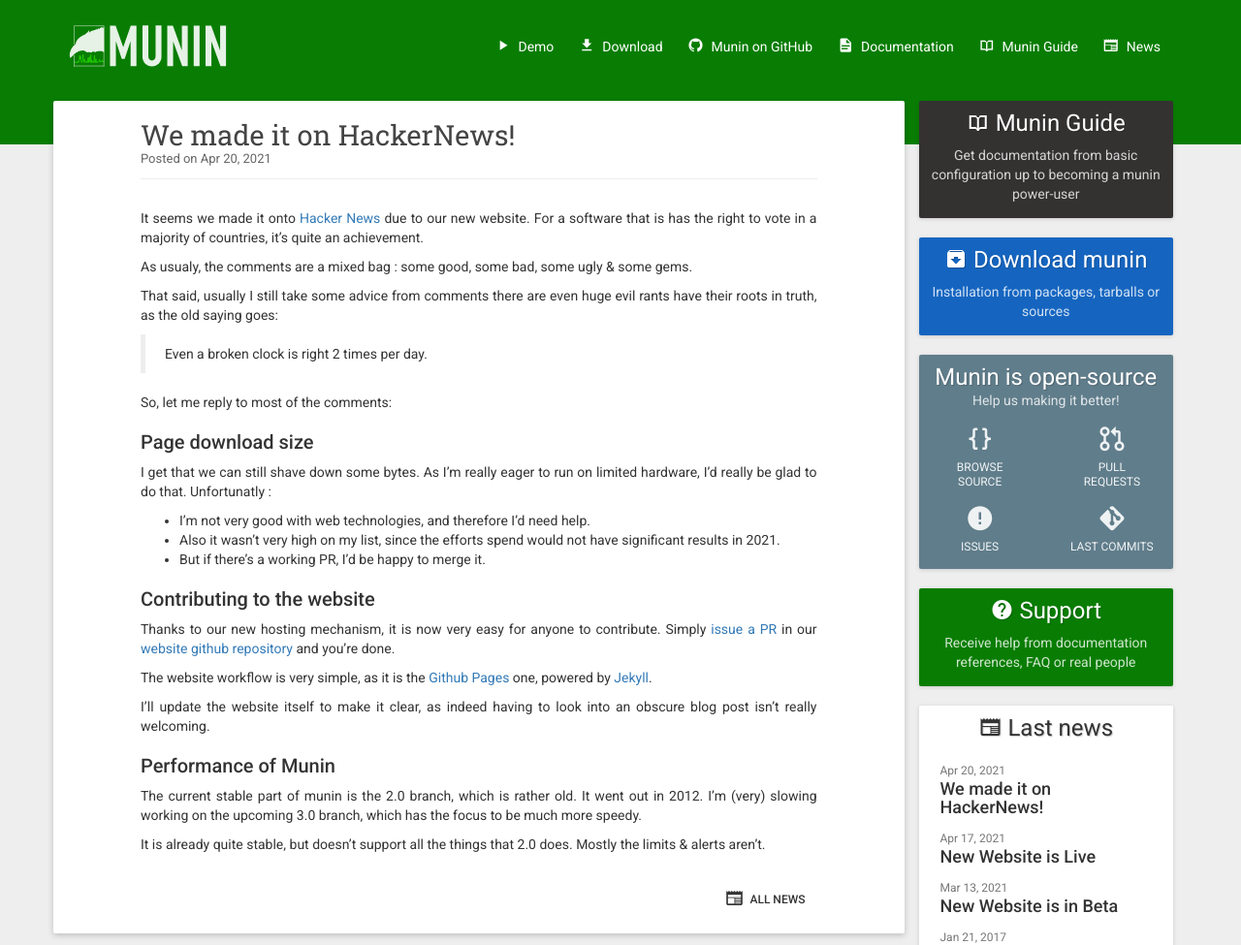
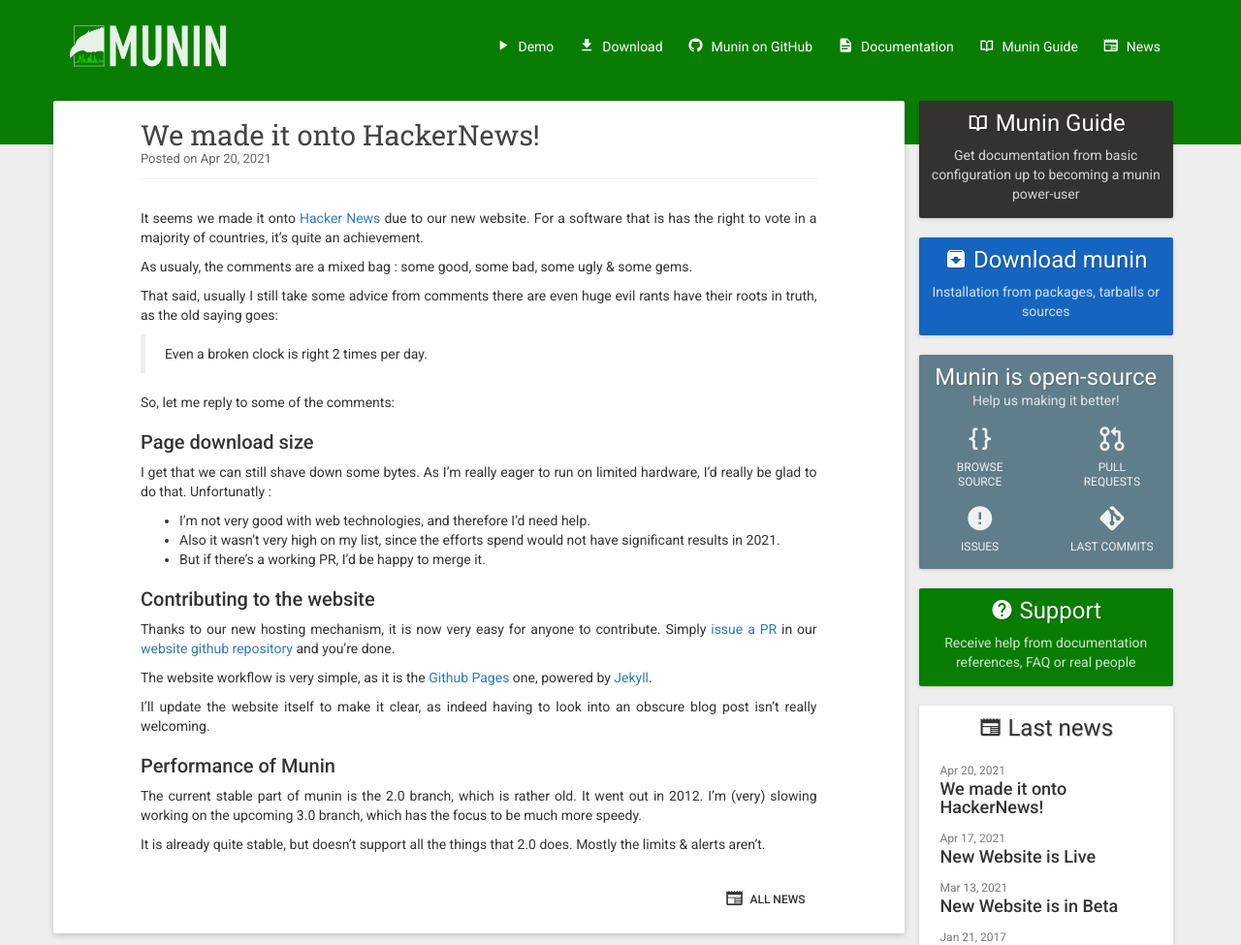
Before and after one commit to munin-monitoring/munin-monitoring.github.io, a Jekyll site: the page built from _posts/2021-04-20-we-made-it-onto-hn.md, in a window 1280 px wide. Shown: the top 975 px of the page at 97% size. Built offline with Jekyll 4.4.1, drawn with Linux system fonts in a browser that asks for light colours; nearby versions of some CDN libraries.

Commit message:
Fixing wording

```diff
--- a/_posts/2021-04-20-we-made-it-on-hn.md
+++ b/_posts/2021-04-20-we-made-it-onto-hn.md
@@ -1,6 +1,6 @@
 ---
 layout: post
-title:  "We made it on HackerNews!"
+title:  "We made it onto HackerNews!"
 categories: munin website
 ---
 
@@ -12,7 +12,7 @@ That said, usually I still take some advice from comments there are even huge ev
 
 > Even a broken clock is right 2 times per day.
 
-So, let me reply to most of the comments:
+So, let me reply to some of the comments:
 
 ### Page download size
 
```
